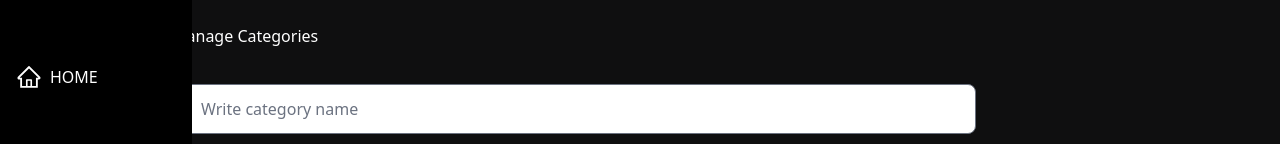
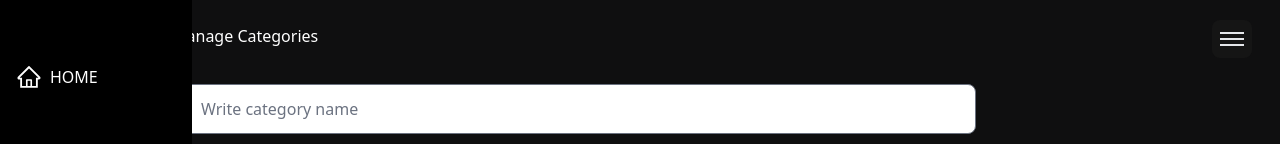
Before and after one commit to ravijat2026/E-com, a React (Vite) app in the folder frontend/: page /admin/categorylist in a window 1280 px wide. Shown: the top 144 px of the page. Built offline with nearby package versions, Linux system fonts and the light colour scheme; no server answers; sample sign-in values are in the browser's storage.

Commit message:
modified category.jsx

```diff
--- a/frontend/src/pages/Admin/CategoryList.jsx
+++ b/frontend/src/pages/Admin/CategoryList.jsx
@@ -9,7 +9,7 @@
 import { toast } from "react-toastify";
 import CategoryForm from "../../components/CategoryForm";
 import Modal from '../../components/Modal';
-// import AdminMenu from "./AdminMenu";
+import AdminMenu from "./AdminMenu";
 
 const CategoryList = () => {
   const { data: categories } = useFetchCategoriesQuery();
@@ -92,7 +92,7 @@
 
   return (
     <div className="ml-[10rem] flex flex-col md:flex-row">
-      {/* <AdminMenu /> */}
+      <AdminMenu />
       <div className="md:w-3/4 p-3">
         <div className="h-12">Manage Categories</div>
         <CategoryForm
```
